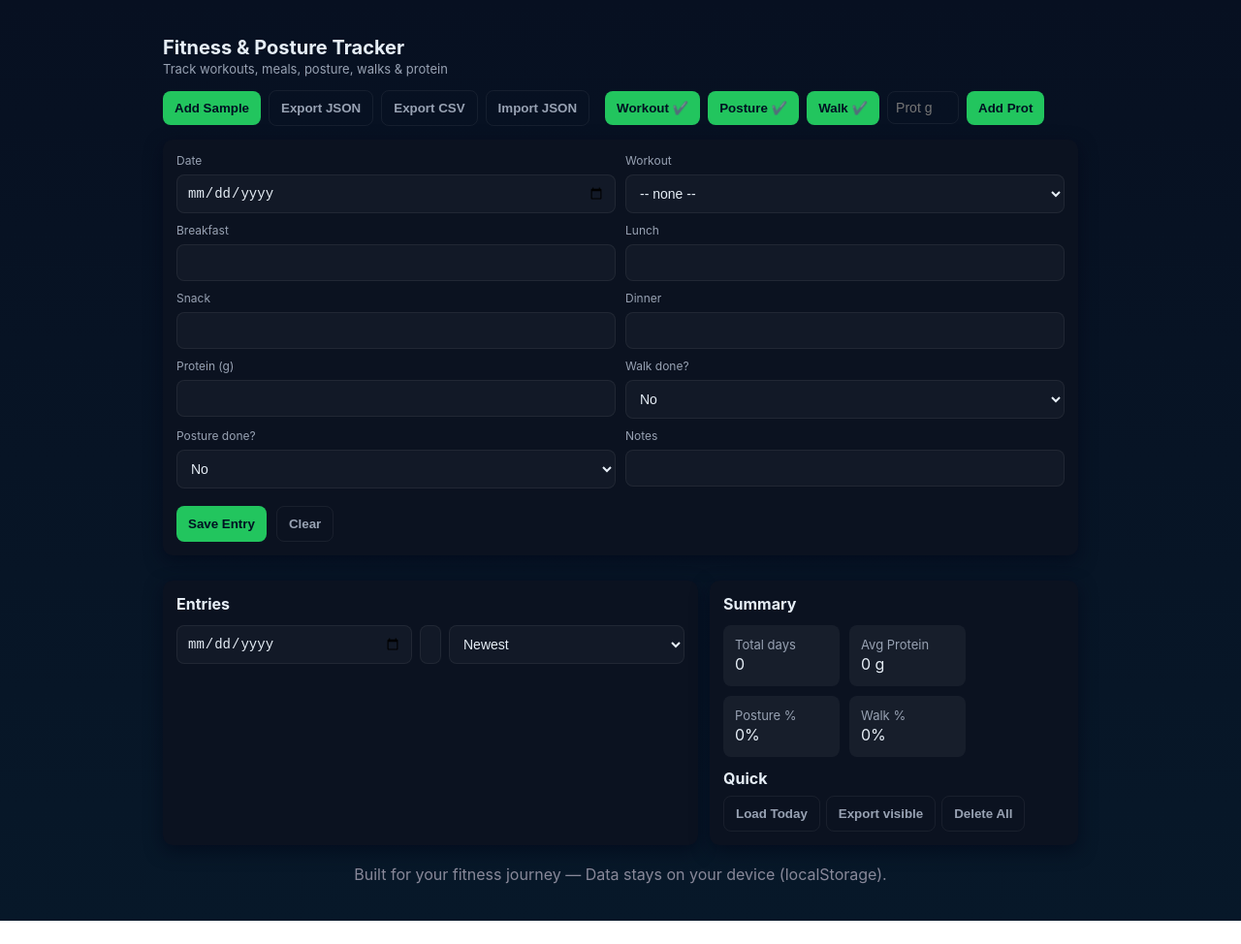
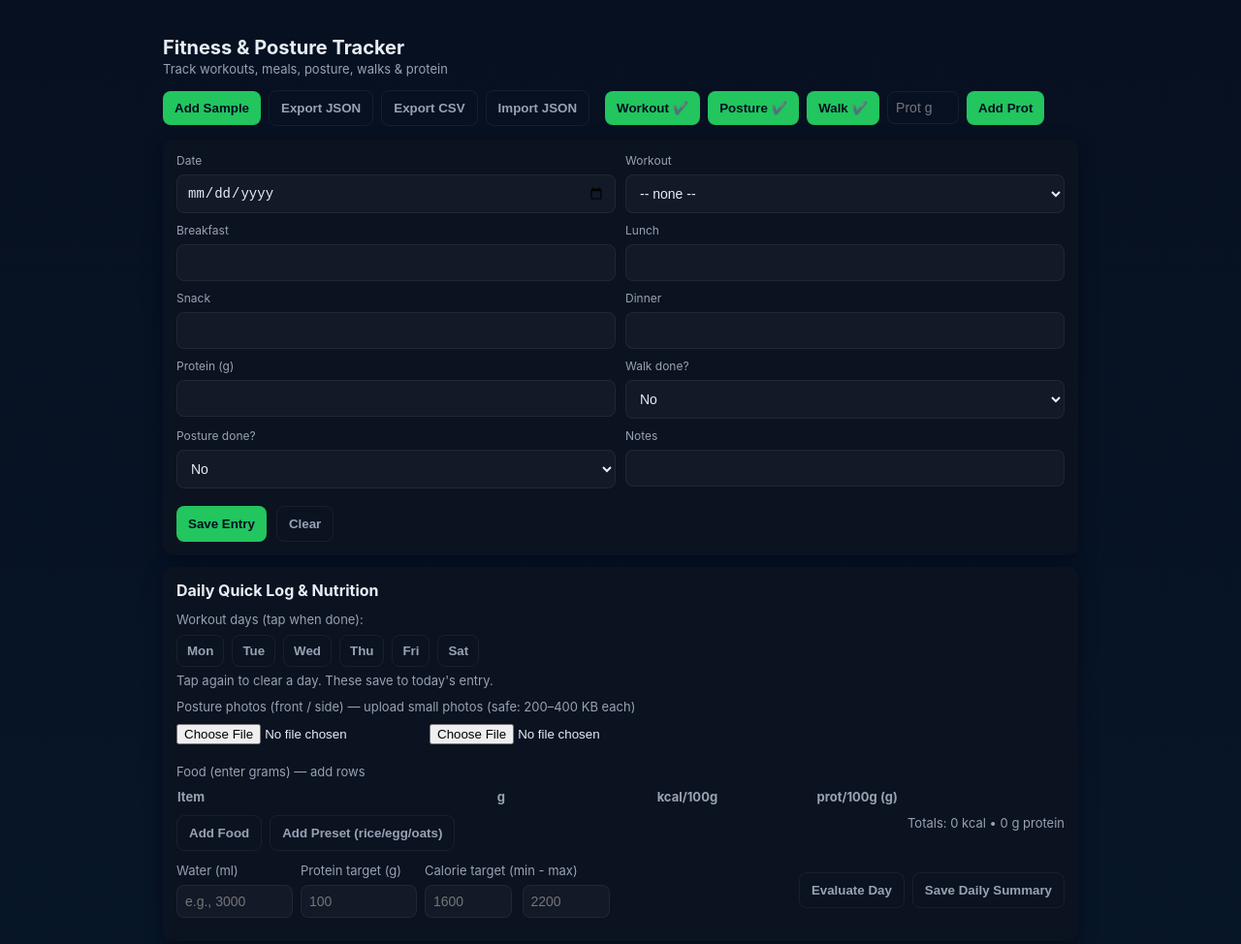
Before and after one commit to suunnil/Fitnesstracker, a plain HTML site: page index.html in a window 1280 px wide. Shown: the top 974 px of the page at 97% size. Before the commit the page ends 950 px from the top, so only its background shows below. Drawn offline with Linux system fonts and the light colour scheme.

Commit message:
Update index.html

```diff
--- a/index.html
+++ b/index.html
@@ -115,6 +115,81 @@
   </form>
 </div>
 
+<!-- ===== Daily detail panel (Paste inside the form or just after it) ===== -->
+<div class="card" style="margin-top:12px">
+  <strong>Daily Quick Log & Nutrition</strong>
+
+  <!-- Workouts Mon-Sat -->
+  <div style="margin-top:10px">
+    <label class="meta">Workout days (tap when done):</label>
+    <div style="display:flex;gap:8px;flex-wrap:wrap;margin-top:6px">
+      <button type="button" class="secondary smallBtn" data-day="Mon" id="dayMon">Mon</button>
+      <button type="button" class="secondary smallBtn" data-day="Tue" id="dayTue">Tue</button>
+      <button type="button" class="secondary smallBtn" data-day="Wed" id="dayWed">Wed</button>
+      <button type="button" class="secondary smallBtn" data-day="Thu" id="dayThu">Thu</button>
+      <button type="button" class="secondary smallBtn" data-day="Fri" id="dayFri">Fri</button>
+      <button type="button" class="secondary smallBtn" data-day="Sat" id="daySat">Sat</button>
+    </div>
+    <div class="small meta" style="margin-top:6px">Tap again to clear a day. These save to today's entry.</div>
+  </div>
+
+  <!-- Posture images -->
+  <div style="margin-top:10px">
+    <label class="meta">Posture photos (front / side) — upload small photos (safe: 200–400 KB each)</label>
+    <div style="display:flex;gap:8px;flex-wrap:wrap;margin-top:8px">
+      <input id="postureFile1" type="file" accept="image/*" />
+      <input id="postureFile2" type="file" accept="image/*" />
+    </div>
+    <div id="posturePreview" style="display:flex;gap:8px;margin-top:8px"></div>
+  </div>
+
+  <!-- Food table -->
+  <div style="margin-top:12px">
+    <label class="meta">Food (enter grams) — add rows</label>
+    <table id="foodTable" style="width:100%;margin-top:8px;border-collapse:collapse">
+      <thead style="text-align:left;color:var(--muted);font-size:13px">
+        <tr><th style="width:36%">Item</th><th style="width:18%">g</th><th style="width:18%">kcal/100g</th><th style="width:18%">prot/100g (g)</th><th></th></tr>
+      </thead>
+      <tbody></tbody>
+    </table>
+    <div style="display:flex;gap:8px;margin-top:8px">
+      <button id="addFoodRow" class="secondary">Add Food</button>
+      <button id="addPreset" class="secondary">Add Preset (rice/egg/oats)</button>
+      <div style="margin-left:auto" class="meta">Totals: <span id="totKcal">0</span> kcal • <span id="totProt">0</span> g protein</div>
+    </div>
+  </div>
+
+  <!-- Water and evaluate -->
+  <div style="margin-top:12px;display:flex;gap:8px;align-items:center;flex-wrap:wrap">
+    <div>
+      <label class="meta">Water (ml)</label>
+      <input id="waterMl" type="number" min="0" placeholder="e.g., 3000" style="width:120px;padding:8px;border-radius:8px" />
+    </div>
+
+    <div>
+      <label class="meta">Protein target (g)</label>
+      <input id="proteinTarget" type="number" min="0" placeholder="100" style="width:120px;padding:8px;border-radius:8px" />
+    </div>
+
+    <div>
+      <label class="meta">Calorie target (min - max)</label>
+      <input id="calMin" type="number" placeholder="1600" style="width:90px;padding:8px;border-radius:8px" />
+      <input id="calMax" type="number" placeholder="2200" style="width:90px;padding:8px;border-radius:8px;margin-left:6px" />
+    </div>
+
+    <div style="margin-left:auto;display:flex;gap:8px">
+      <button id="btnEvaluate" class="secondary">Evaluate Day</button>
+      <button id="btnSaveDaily" class="secondary">Save Daily Summary</button>
+    </div>
+  </div>
+
+  <div id="dailyResult" style="margin-top:10px;font-size:14px"></div>
+</div>
+
+<style>
+  .smallBtn{padding:8px 10px;border-radius:8px}
+</style>
+<!-- ===== end daily detail panel ===== -->
 <div class="grid2" style="display:grid;grid-template-columns:1fr 380px;gap:12px;margin-top:12px">
   <div class="card">
     <strong>Entries</strong>
```
